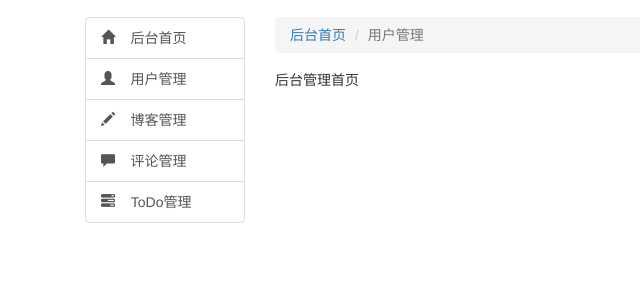
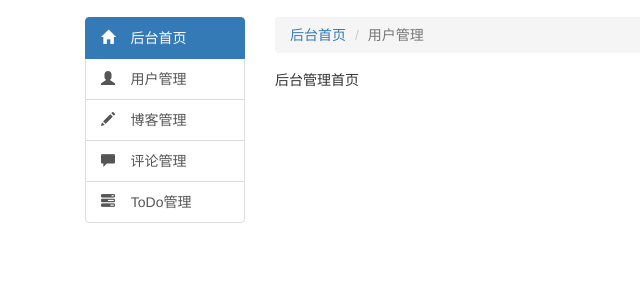
Before and after one commit to qyzxg/myblog, a Flask app: page /admin in a window 1280 px wide. Shown: the part 63-363 px from the top of the page, without its empty margins (0-640 px from the left). Run offline with Flask 2, Linux system fonts and the light colour scheme; the visitor is signed in with stand-in values (Sample User, id 1); data comes from the database, SQL or seed files in the repository; some libraries are stand-ins or nearby versions; some web fonts are replaced.

Commit message:
修改后台菜单样式

```diff
--- a/app/templates/admin/base.html
+++ b/app/templates/admin/base.html
@@ -33,13 +33,13 @@
   <div class="col-md-2">
     <!-- 左侧的菜单 -->
     <div class="list-group">
-      <a href="{{ url_for('.admin_index') }}" class="list-group-item">
+      <a href="{{ url_for('.admin_index') }}" class="list-group-item {%  if menu==0 %} active {% endif %}">
         <span class="glyphicon glyphicon glyphicon-home" aria-hidden="true"></span>&nbsp&nbsp&nbsp&nbsp后台首页
       </a>
-      <a href="{{ url_for('.users_manage') }}" class="list-group-item "><span class="glyphicon glyphicon-user" aria-hidden="true"></span>&nbsp&nbsp&nbsp&nbsp用户管理</a>
-      <a href="{{ url_for('.blogs_manage') }}" class="list-group-item "><span class="glyphicon glyphicon-pencil" aria-hidden="true"></span>&nbsp&nbsp&nbsp&nbsp博客管理</a>
-      <a href="{{ url_for('.comments_manage') }}" class="list-group-item"><span class="glyphicon glyphicon-comment" aria-hidden="true"></span>&nbsp&nbsp&nbsp&nbsp评论管理</a>
-        <a href="#" class="list-group-item"><span class="glyphicon glyphicon-tasks" aria-hidden="true"></span>&nbsp&nbsp&nbsp&nbspToDo管理</a>
+      <a href="{{ url_for('.users_manage') }}" class="list-group-item {%  if menu==1 %} active {% endif %}"><span class="glyphicon glyphicon-user" aria-hidden="true"></span>&nbsp&nbsp&nbsp&nbsp用户管理</a>
+      <a href="{{ url_for('.blogs_manage') }}" class="list-group-item {%  if menu==2 %} active {% endif %}"><span class="glyphicon glyphicon-pencil" aria-hidden="true"></span>&nbsp&nbsp&nbsp&nbsp博客管理</a>
+      <a href="{{ url_for('.comments_manage') }}" class="list-group-item {%  if menu==3 %} active {% endif %}"><span class="glyphicon glyphicon-comment" aria-hidden="true"></span>&nbsp&nbsp&nbsp&nbsp评论管理</a>
+        <a href="#" class="list-group-item {%  if menu==4 %} active {% endif %}"><span class="glyphicon glyphicon-tasks" aria-hidden="true"></span>&nbsp&nbsp&nbsp&nbspToDo管理</a>
     </div>
   </div>
   <div class="col-md-10">
--- a/app/views.py
+++ b/app/views.py
@@ -233,7 +233,8 @@ def edit(id=0):
 @app.route('/admin')
 @login_required
 def admin_index():
-    return render_template('admin/admin_index.html',title = '后台首页')
+    return render_template('admin/admin_index.html',title = '后台首页',
+                           menu=0)
 
 
 @app.route('/admin/users_manage', methods=['POST', 'GET'])
@@ -249,7 +250,7 @@ def users_manage():
     return render_template('admin/users_manage.html',
                            users=users,
                            pagination=pagination,
-                           title='用户管理')
+                           title='用户管理',menu=1)
 
 
 @app.route('/admin/blogs_manage', methods=['POST', 'GET'])
@@ -265,7 +266,8 @@ def blogs_manage():
     return render_template('admin/blogs_manage.html',
                            posts=posts,
                            pagination=pagination,
-                           title='博客管理')
+                           title='博客管理',
+                           menu=2)
 
 
 @app.route('/admin/comments_manage', methods=['POST', 'GET'])
@@ -281,7 +283,8 @@ def comments_manage():
     return render_template('admin/comments_manage.html',
                            comments=comments,
                            pagination=pagination,
-                           title='评论管理')
+                           title='评论管理',
+                           menu=3)
 
 
 # 博客管理
```
